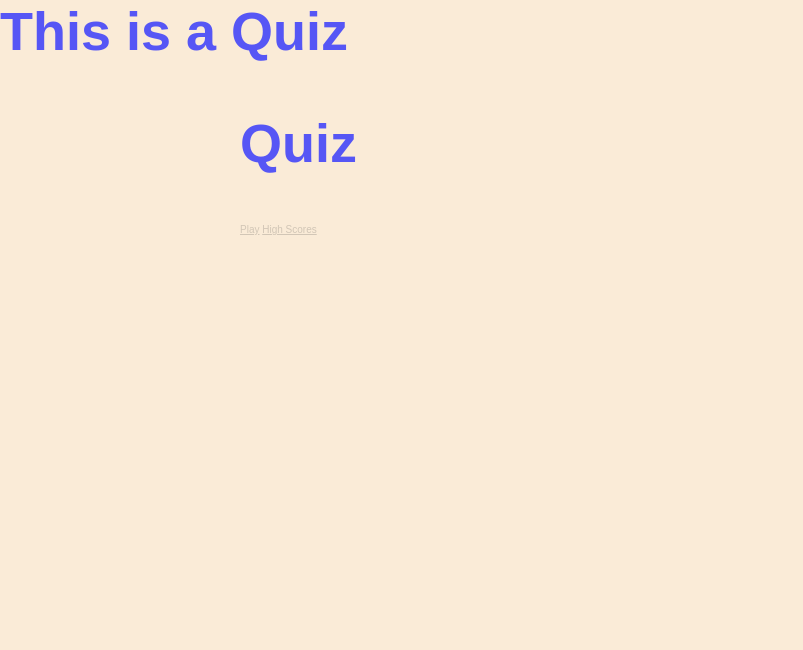
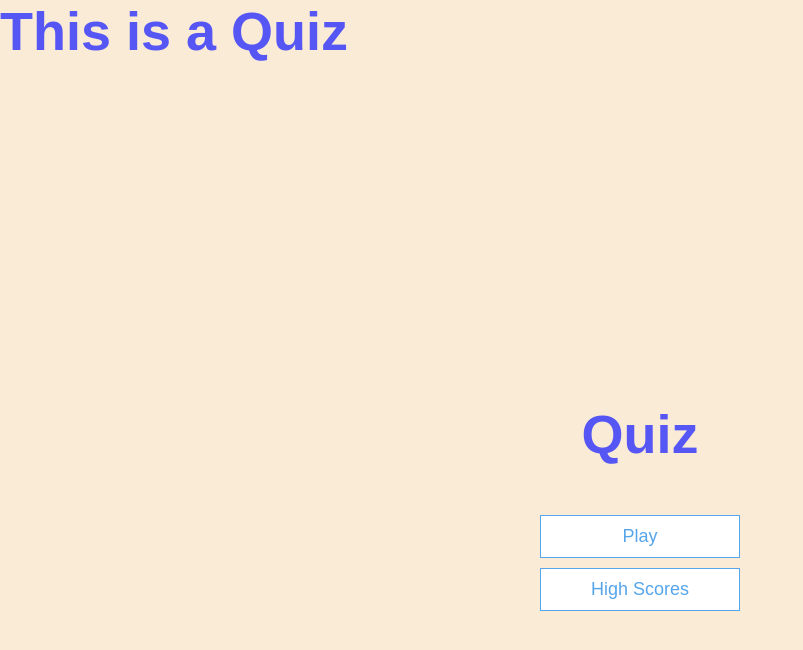
Before and after one commit to kawhyte/quiz, a plain HTML site: page index.html in a window 1280 px wide. Shown: the whole page, without its empty margins (0-803 px from the left). Drawn offline with Linux system fonts and the light colour scheme.

Commit message:
CSS buttons

```diff
--- a/css/styles.css
+++ b/css/styles.css
@@ -1,7 +1,6 @@
 :root {
     background-color: antiquewhite;
     font-size: 62.5%;
-
 }
 
 * {
@@ -25,7 +24,6 @@ h1 {
     font-size: 5.4rem;
     color: rgb(86, 86, 245);
     margin-bottom: 5rem;
-
 }
 
 h1>span {
@@ -48,15 +46,63 @@ h3 {
 
 /* Utility */
 .container {
-    width: 100%;
-    height: 100%;
+    width: 100vw;
+    height: 100vh;
     display: flex;
     justify-content: center;
     align-items: center;
     max-width: 80rem;
     margin: 0 auto;
-}
+  }
 
-.container * {
+  .container > * {
     width: 100%;
-}
+  }
+
+  .flex-column {
+    display: flex;
+    flex-direction: column;
+  }
+
+  .flex-center {
+    justify-content: center;
+    align-items: center;
+  }
+
+  .justify-center {
+    justify-content: center;
+  }
+
+  .text-center {
+    text-align: center;
+  }
+
+  .hidden {
+    display: none;
+  }
+
+  /* BUTTONS */
+  .btn {
+    font-size: 1.8rem;
+    padding: 1rem 0;
+    width: 20rem;
+    text-align: center;
+    border: 0.1rem solid #56a5eb;
+    margin-bottom: 1rem;
+    text-decoration: none;
+    color: #56a5eb;
+    background-color: white;
+  }
+
+  .btn:hover {
+    cursor: pointer;
+    box-shadow: 0 0.4rem 1.4rem 0 rgba(86, 185, 235, 0.5);
+    transform: translateY(-0.1rem);
+    transition: transform 150ms;
+  }
+
+  .btn[disabled]:hover {
+    cursor: not-allowed;
+    box-shadow: none;
+    transform: none;
+  }
```
